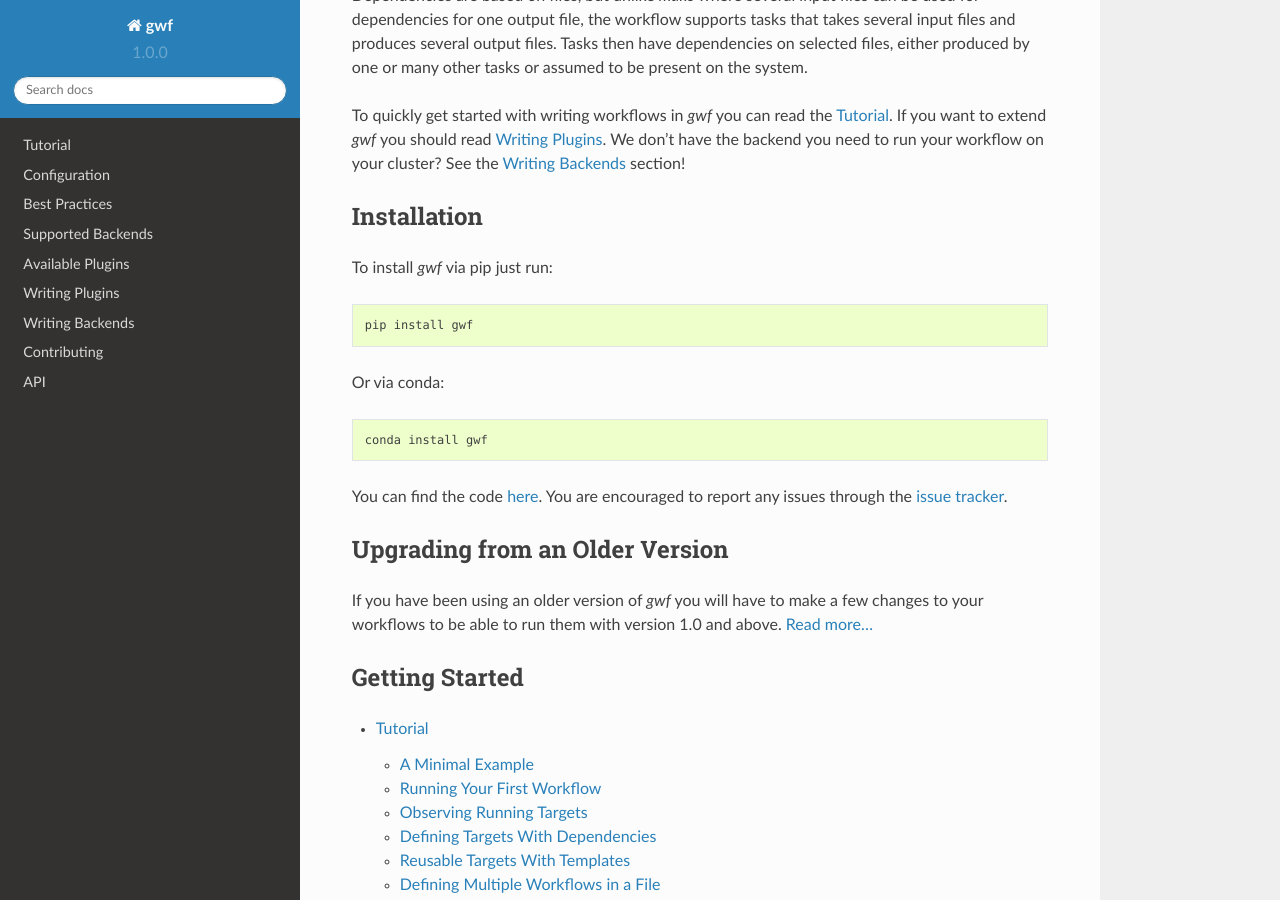
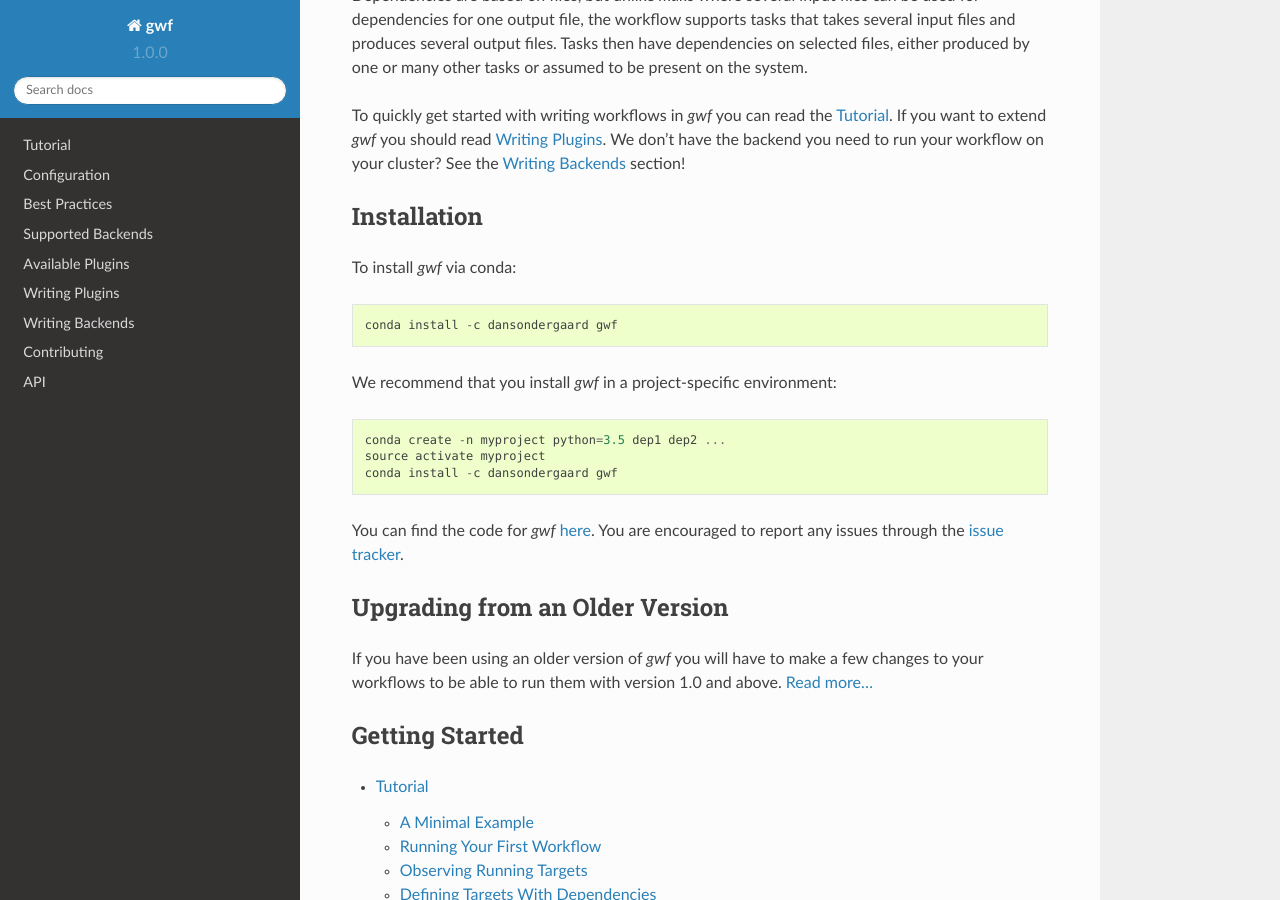
Before and after one commit to gwforg/gwf, a Sphinx documentation site: the page built from docs/index.rst, in a window 1280 px wide and 900 px high, scrolled down 344 px. Built offline with Sphinx 7.4.7 and the Read the Docs theme 2.0.0, drawn with Linux system fonts in a browser that asks for light colours.

Commit message:
More specific installation instructions.

```diff
--- a/docs/index.rst
+++ b/docs/index.rst
@@ -22,15 +22,17 @@ on your cluster? See the :ref:`writing_backends` section!
 Installation
 ------------
 
-To install *gwf* via pip just run::
+To install *gwf* via conda::
 
-    pip install gwf
+    conda install -c dansondergaard gwf
 
-Or via conda::
+We recommend that you install *gwf* in a project-specific environment::
 
-    conda install gwf
+    conda create -n myproject python=3.5 dep1 dep2 ...
+    source activate myproject
+    conda install -c dansondergaard gwf
 
-You can find the code `here <https://github.com/mailund/gwf>`_. You are
+You can find the code for *gwf* `here <https://github.com/mailund/gwf>`_. You are
 encouraged to report any issues through the
 `issue tracker <https://github.com/mailund/gwf/issues>`_.
 
```
